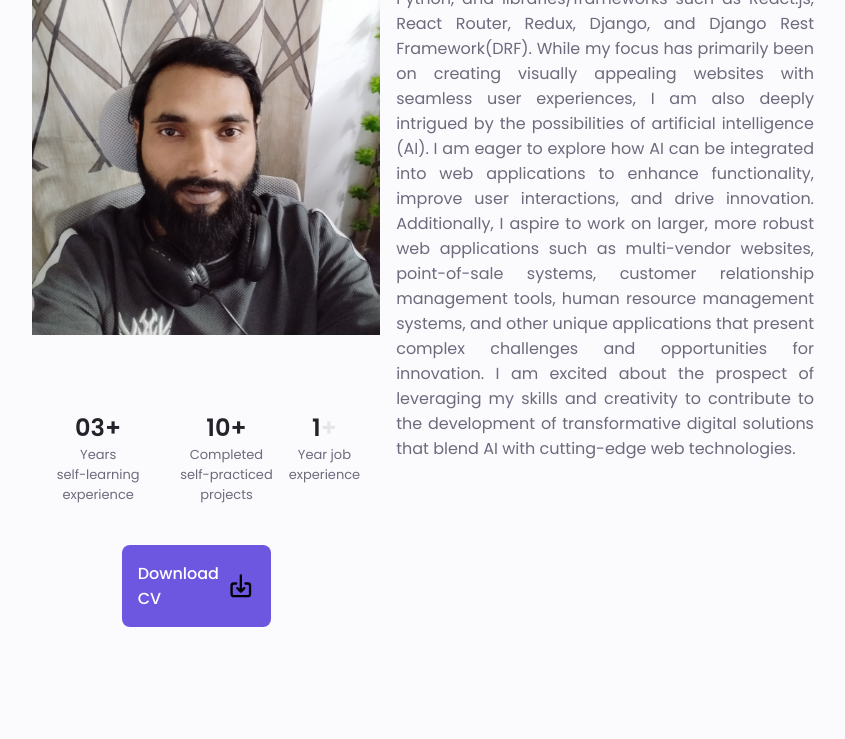
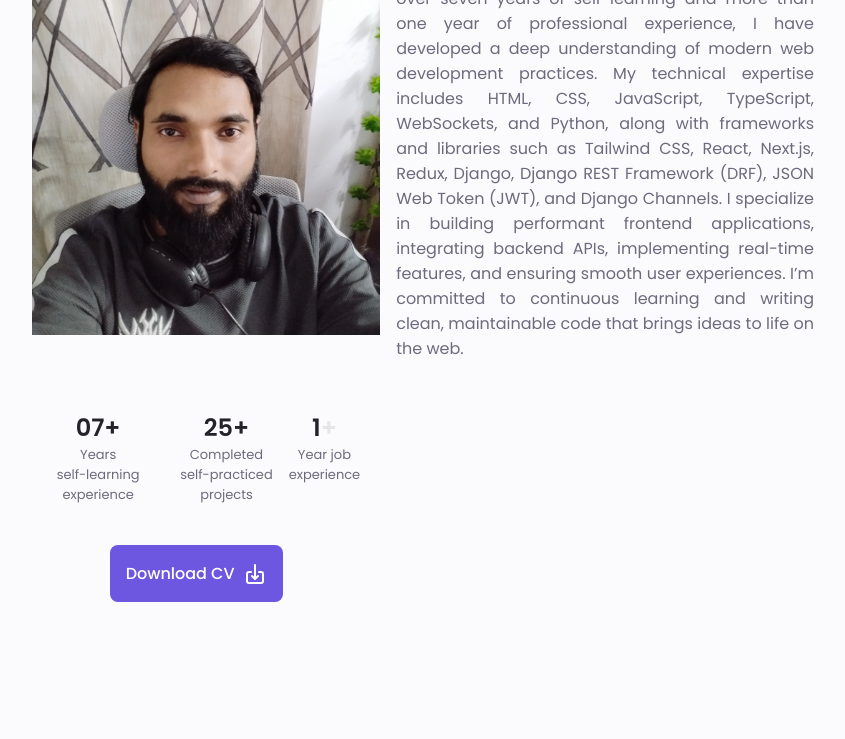
Before and after one commit to Hadayetullah/portfolio, a React (Vite) app: page / in a window 1280 px wide. Shown: the part 1068-1807 px from the top of the page, without its empty margins (217-1062 px from the left). Built offline with nearby package versions, Linux system fonts and the light colour scheme.

Commit message:
Update about section

```diff
--- a/src/conponents/body/about/About.jsx
+++ b/src/conponents/body/about/About.jsx
@@ -1,4 +1,3 @@
-import { UilDownloadAlt } from "@iconscout/react-unicons";
 import { Link } from "react-router-dom";
 
 const About = ({ aboutAnimation }) => {
@@ -24,14 +23,14 @@ const About = ({ aboutAnimation }) => {
 
             <div className="about__info">
               <div>
-                <span className="about__info-title">03+</span>
+                <span className="about__info-title">07+</span>
                 <span className="about__info-name">
                   Years <br /> self-learning experience
                 </span>
               </div>
 
               <div>
-                <span className="about__info-title">10+</span>
+                <span className="about__info-title">25+</span>
                 <span className="about__info-name">
                   Completed <br /> self-practiced projects
                 </span>
@@ -55,7 +54,7 @@ const About = ({ aboutAnimation }) => {
                 to="assets/pdf/Hadayetullah-CV.pdf"
                 className="button button--flex"
               >
-                Download CV <UilDownloadAlt className="button__icon" />
+                Download CV <svg xmlns="http://www.w3.org/2000/svg" width="24" height="24" viewBox="0 0 24 24" fill="currentColor" className="button__icon"><path d="M8.29,13.29a1,1,0,0,0,0,1.42l3,3a1,1,0,0,0,1.42,0l3-3a1,1,0,0,0-1.42-1.42L13,14.59V3a1,1,0,0,0-2,0V14.59l-1.29-1.3A1,1,0,0,0,8.29,13.29ZM18,9H16a1,1,0,0,0,0,2h2a1,1,0,0,1,1,1v7a1,1,0,0,1-1,1H6a1,1,0,0,1-1-1V12a1,1,0,0,1,1-1H8A1,1,0,0,0,8,9H6a3,3,0,0,0-3,3v7a3,3,0,0,0,3,3H18a3,3,0,0,0,3-3V12A3,3,0,0,0,18,9Z"></path></svg>
               </Link>
             </div>
           </div>
@@ -64,37 +63,28 @@ const About = ({ aboutAnimation }) => {
 
           <div className="about__data">
             <p className="about__description">
-              I am a dedicated and passionate web developer with a strong
-              foundation in frontend and backend technologies. Over the course
-              of more than three years of self-learning and professional
-              experience, I have acquired expertise in HTML, CSS, JavaScript,
-              Python, and libraries/frameworks such as React.js, React Router,
-              Redux, Django, and Django Rest Framework(DRF). While my focus has
-              primarily been on creating visually appealing websites with
-              seamless user experiences, I am also deeply intrigued by the
-              possibilities of artificial intelligence (AI). I am eager to
-              explore how AI can be integrated into web applications to enhance
-              functionality, improve user interactions, and drive innovation.
-              Additionally, I aspire to work on larger, more robust web
-              applications such as multi-vendor websites, point-of-sale systems,
-              customer relationship management tools, human resource management
-              systems, and other unique applications that present complex
-              challenges and opportunities for innovation. I am excited about
-              the prospect of leveraging my skills and creativity to contribute
-              to the development of transformative digital solutions that blend
-              AI with cutting-edge web technologies.
+            I am a dedicated and passionate web developer with a strong foundation in both frontend and
+            backend technologies. My primary focus has been on frontend development, where I craft
+            responsive, accessible, and interactive user interfaces. With over seven years of self-learning
+            and more than one year of professional experience, I have developed a deep understanding of modern
+            web development practices. My technical expertise includes HTML, CSS, JavaScript, TypeScript,
+            WebSockets, and Python, along with frameworks and libraries such as Tailwind CSS, React,
+            Next.js, Redux, Django, Django REST Framework (DRF), JSON Web Token (JWT), and Django Channels.
+            I specialize in building performant frontend applications, integrating backend APIs, implementing
+            real-time features, and ensuring smooth user experiences. I’m committed to continuous learning and
+            writing clean, maintainable code that brings ideas to life on the web.
             </p>
 
             <div className="about__info">
               <div>
-                <span className="about__info-title">03+</span>
+                <span className="about__info-title">07+</span>
                 <span className="about__info-name">
                   Years <br /> self-learning experience
                 </span>
               </div>
 
               <div>
-                <span className="about__info-title">10+</span>
+                <span className="about__info-title">25+</span>
                 <span className="about__info-name">
                   Completed <br /> self-practiced projects
                 </span>
@@ -118,7 +108,7 @@ const About = ({ aboutAnimation }) => {
                 to="assets/pdf/Hadayetullah-CV.pdf"
                 className="button button--flex"
               >
-                Download CV <UilDownloadAlt className="button__icon" />
+                Download CV <svg xmlns="http://www.w3.org/2000/svg" width="24" height="24" viewBox="0 0 24 24" fill="currentColor" className="button__icon"><path d="M8.29,13.29a1,1,0,0,0,0,1.42l3,3a1,1,0,0,0,1.42,0l3-3a1,1,0,0,0-1.42-1.42L13,14.59V3a1,1,0,0,0-2,0V14.59l-1.29-1.3A1,1,0,0,0,8.29,13.29ZM18,9H16a1,1,0,0,0,0,2h2a1,1,0,0,1,1,1v7a1,1,0,0,1-1,1H6a1,1,0,0,1-1-1V12a1,1,0,0,1,1-1H8A1,1,0,0,0,8,9H6a3,3,0,0,0-3,3v7a3,3,0,0,0,3,3H18a3,3,0,0,0,3-3V12A3,3,0,0,0,18,9Z"></path></svg>
               </Link>
             </div>
           </div>
--- a/src/conponents/body/home/Home.jsx
+++ b/src/conponents/body/home/Home.jsx
@@ -85,7 +85,7 @@ const Home = () => {
             <Link to="/about" className="home__scroll-button button--flex">
             <svg xmlns="http://www.w3.org/2000/svg" width="35" height="35" viewBox="0 0 24 24" fill="currentColor" className="home__scroll-mouse"><path d="M12,6a1,1,0,0,0-1,1V9a1,1,0,0,0,2,0V7A1,1,0,0,0,12,6Zm0-4A7,7,0,0,0,5,9v6a7,7,0,0,0,14,0V9A7,7,0,0,0,12,2Zm5,13A5,5,0,0,1,7,15V9A5,5,0,0,1,17,9Z"></path></svg>
               <span className="home__scroll-name">Scroll Down</span>
-              <svg xmlns="http://www.w3.org/2000/svg" width="24" height="24" viewBox="0 0 24 24" fill="currentColor" class="home__scroll-arrow"><path d="M17.71,11.29a1,1,0,0,0-1.42,0L13,14.59V7a1,1,0,0,0-2,0v7.59l-3.29-3.3a1,1,0,0,0-1.42,1.42l5,5a1,1,0,0,0,.33.21.94.94,0,0,0,.76,0,1,1,0,0,0,.33-.21l5-5A1,1,0,0,0,17.71,11.29Z"></path></svg>
+              <svg xmlns="http://www.w3.org/2000/svg" width="24" height="24" viewBox="0 0 24 24" fill="currentColor" className="home__scroll-arrow"><path d="M17.71,11.29a1,1,0,0,0-1.42,0L13,14.59V7a1,1,0,0,0-2,0v7.59l-3.29-3.3a1,1,0,0,0-1.42,1.42l5,5a1,1,0,0,0,.33.21.94.94,0,0,0,.76,0,1,1,0,0,0,.33-.21l5-5A1,1,0,0,0,17.71,11.29Z"></path></svg>
             </Link>
           </div>
         </div>
```
